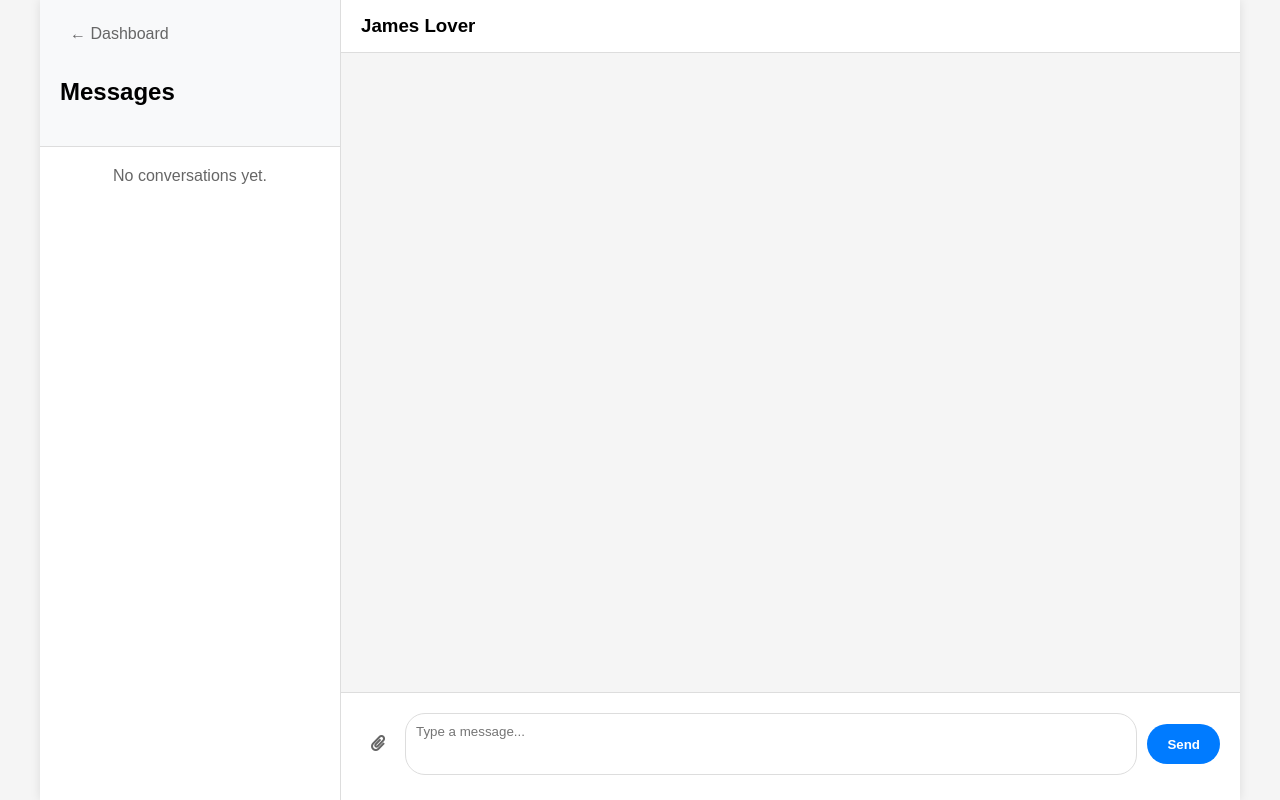
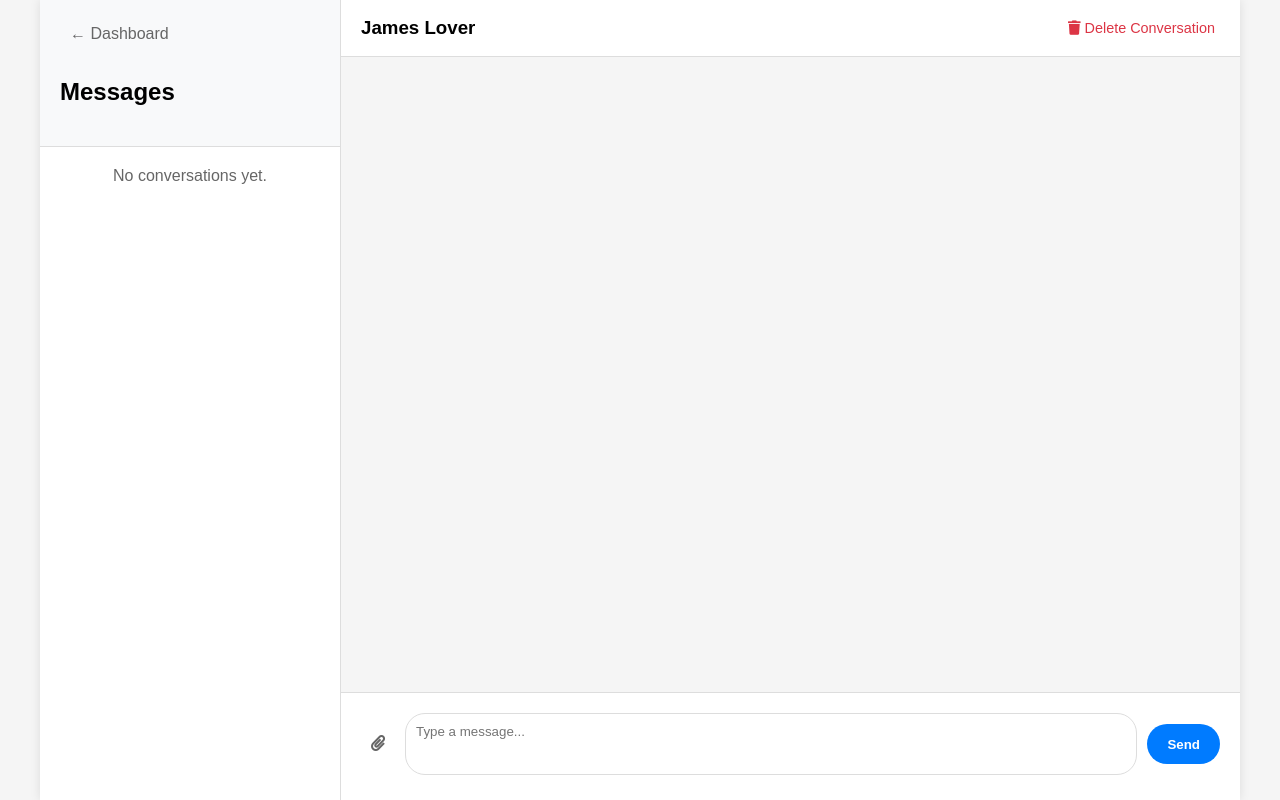
Before and after one commit to DavidKrappenschitz385/sportslabangon, a PHP site: page /team/messages.php?recipient_id=3&team_id=16 in a window 1280 px wide. Run offline with PHP 8.4, Linux system fonts and the light colour scheme; a user stored in the database is signed in; data comes from the database, SQL or seed files in the repository; data that the repository does not hold is empty.

Commit message:
Add admin messaging link and fix various bugs
- Add "Messages" link to admin dashboard
- Add conversation delete functionality in messages.php
- Fix undefined array key warning and SQL error in register_team.php
- Fix "Messaged" logic in browse_leagues.php to be league-specific

```diff
--- a/esports-round-robin-config-10824136493381044098/admin/dashboard.php
+++ b/esports-round-robin-config-10824136493381044098/admin/dashboard.php
@@ -149,6 +149,7 @@ if ($user['role'] == 'admin') {
             <?php if ($user['role'] == 'admin'): ?>
                 <a href="../admin/manage_leagues.php">Manage Leagues</a>
                 <a href="../admin/manage_users.php">Manage Users</a>
+                <a href="../team/messages.php">Messages</a>
                 <a href="../admin/system_reports.php">Reports</a>
             <?php else: ?>
                 <a href="team/my_teams.php">My Teams</a>
--- a/esports-round-robin-config-10824136493381044098/team/messages.php
+++ b/esports-round-robin-config-10824136493381044098/team/messages.php
@@ -57,6 +57,32 @@ if ($_SERVER['REQUEST_METHOD'] == 'POST' && isset($_POST['send_message'])) {
             }
             exit;
         }
+    }
+}
+
+// Handle deleting a conversation
+if ($_SERVER['REQUEST_METHOD'] == 'POST' && isset($_POST['delete_conversation'])) {
+    $recipient_id_to_delete = $_POST['recipient_id_to_delete'];
+    $team_id_to_delete = $_POST['team_id_to_delete'] ?: null;
+
+    $delete_query = "DELETE FROM messages
+                     WHERE (sender_id = :user_id AND receiver_id = :recipient_id)
+                     OR (sender_id = :recipient_id AND receiver_id = :user_id)";
+
+    if ($team_id_to_delete) {
+        $delete_query .= " AND team_id = :team_id";
+    }
+
+    $stmt = $db->prepare($delete_query);
+    $stmt->bindParam(':user_id', $user['id']);
+    $stmt->bindParam(':recipient_id', $recipient_id_to_delete);
+    if ($team_id_to_delete) {
+        $stmt->bindParam(':team_id', $team_id_to_delete);
+    }
+
+    if ($stmt->execute()) {
+        header("Location: messages.php");
+        exit;
     }
 }
 
@@ -160,6 +186,20 @@ if ($recipient_id) {
         .conversation-item .time { font-size: 0.8em; color: #999; float: right; }
         .unread { font-weight: bold; color: #000; }
 
+        .delete-btn {
+            background: none;
+            border: none;
+            color: #dc3545;
+            cursor: pointer;
+            font-size: 0.9em;
+            padding: 5px;
+            float: right;
+            margin-left: 5px;
+        }
+        .delete-btn:hover {
+            text-decoration: underline;
+        }
+
         .chat-area { flex: 1; display: flex; flex-direction: column; }
         .chat-header { padding: 15px 20px; border-bottom: 1px solid #ddd; background: #fff; display: flex; justify-content: space-between; align-items: center; }
         .messages-list { flex: 1; overflow-y: auto; padding: 20px; background: #f5f5f5; display: flex; flex-direction: column; }
@@ -230,6 +270,15 @@ if ($recipient_id) {
                             <span style="font-size: 0.8em; color: #dc3545; font-weight: bold;">Administrator</span>
                         <?php endif; ?>
                     </div>
+                    <div>
+                        <form method="POST" onsubmit="return confirm('Are you sure you want to delete this entire conversation? This cannot be undone.');">
+                            <input type="hidden" name="recipient_id_to_delete" value="<?php echo $recipient['id']; ?>">
+                            <input type="hidden" name="team_id_to_delete" value="<?php echo $team_id; ?>">
+                            <button type="submit" name="delete_conversation" class="delete-btn">
+                                <i class="fas fa-trash"></i> Delete Conversation
+                            </button>
+                        </form>
+                    </div>
                 </div>
 
                 <div class="messages-list" id="messagesList">
--- a/esports-round-robin-config-10824136493381044098/team/register_team.php
+++ b/esports-round-robin-config-10824136493381044098/team/register_team.php
@@ -57,7 +57,7 @@ $deadline_passed = strtotime($league['registration_deadline']) < time();
 // Handle form submission
 if (isset($_POST['submit_request'])) {
     $team_name = trim($_POST['team_name']);
-    $request_message = trim($_POST['request_message']);
+    $request_message = trim($_POST['request_message'] ?? '');
 
     // Validation
     if (empty($team_name)) {
@@ -92,8 +92,8 @@ if (isset($_POST['submit_request'])) {
             }
         } else {
             // Direct registration (no approval required)
-            $insert_team = "INSERT INTO teams (name, league_id, owner_id, status, created_at)
-                           VALUES (:name, :league_id, :owner_id, 'active', NOW())";
+            $insert_team = "INSERT INTO teams (name, league_id, owner_id, created_at)
+                           VALUES (:name, :league_id, :owner_id, NOW())";
             $team_stmt = $db->prepare($insert_team);
             $team_stmt->bindParam(':name', $team_name);
             $team_stmt->bindParam(':league_id', $league_id);
```
Also changed, not shown: esports-round-robin-config-10824136493381044098/league/browse_leagues.php (+10 -3 lines).
